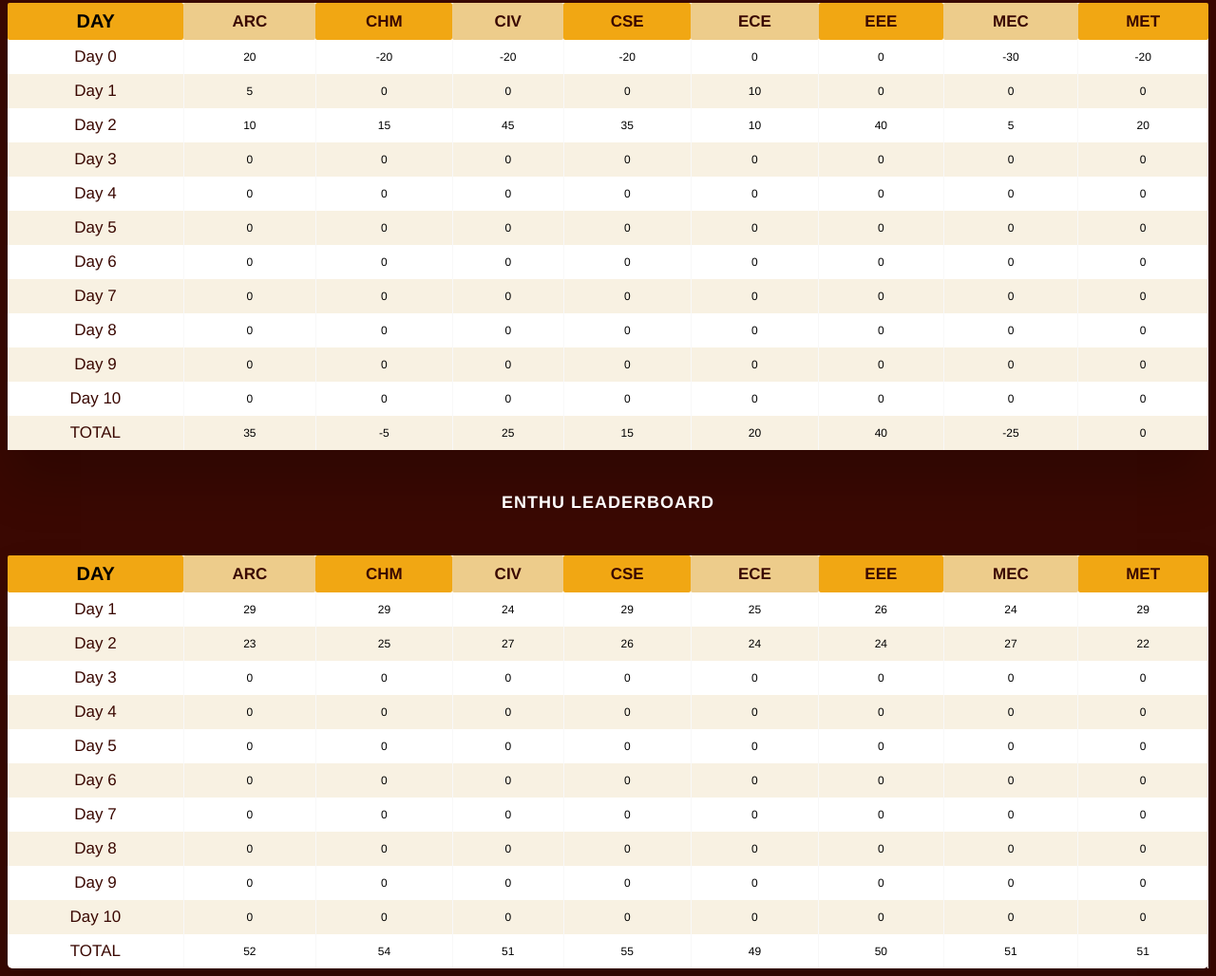
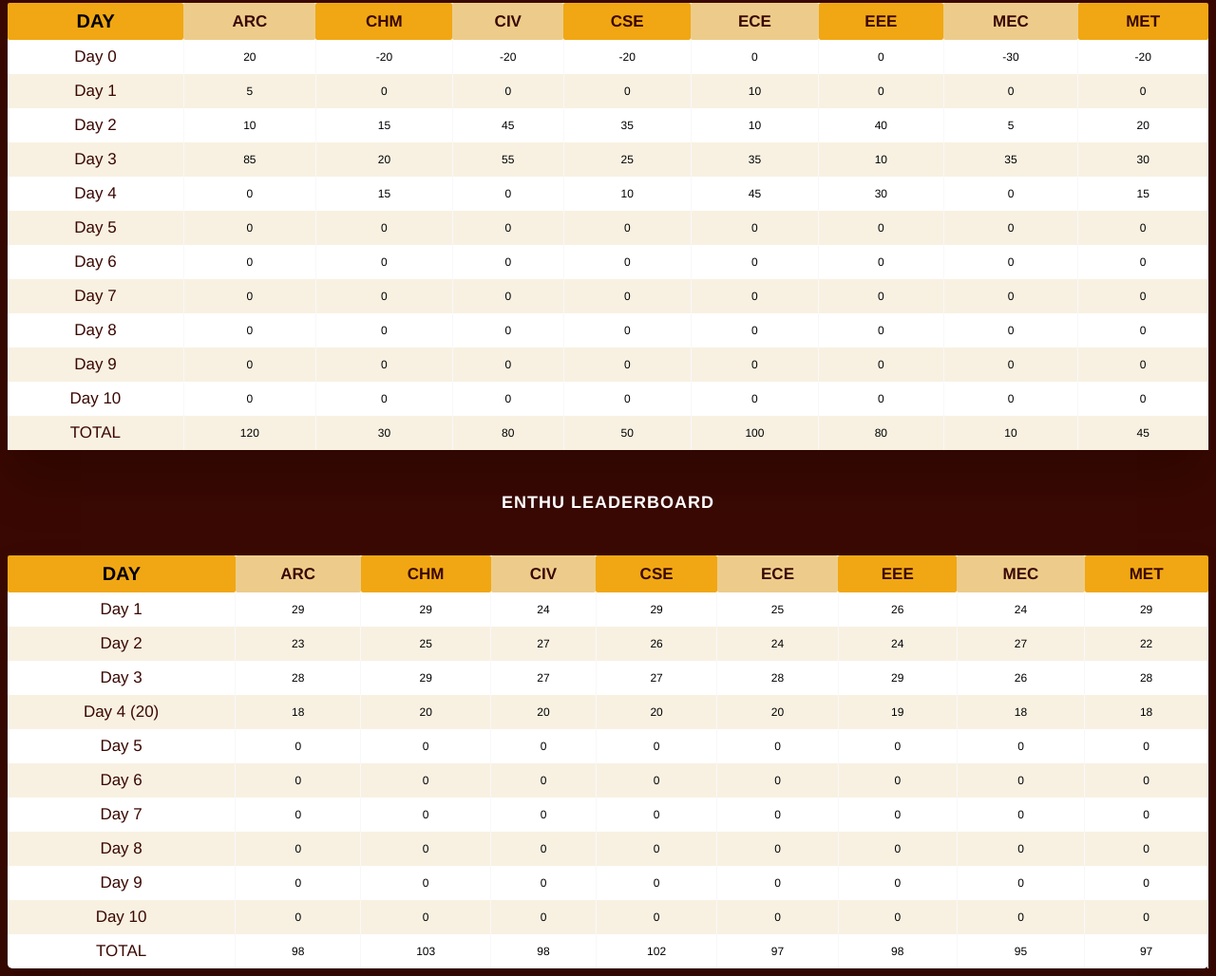
Before and after one commit to techsecvnit/IG23, a website: page scoreboard.html in a window 1280 px wide. Shown: the part 312-1340 px from the top of the page at 95% size. Drawn offline with Linux system fonts and the light colour scheme.

Commit message:
day 3 and day 4

```diff
--- a/scoreboard.html
+++ b/scoreboard.html
@@ -69,25 +69,25 @@
             </tr>
             <tr>
                 <td><div class="dayno">Day 3</div></td>
-                <td>0</td>
-                <td>0</td>
-                <td>0</td>
-                <td>0</td>
-                <td>0</td>
-                <td>0</td>
-                <td>0</td>
-                <td>0</td>
+                <td>85</td>
+                <td>20</td>
+                <td>55</td>
+                <td>25</td>
+                <td>35</td>
+                <td>10</td>
+                <td>35</td>
+                <td>30</td>
             </tr>
             <tr>
                 <td><div class="dayno">Day 4</div></td>
                 <td>0</td>
+                <td>15</td>
                 <td>0</td>
+                <td>10</td>
+                <td>45</td>
+                <td>30</td>
                 <td>0</td>
-                <td>0</td>
-                <td>0</td>
-                <td>0</td>
-                <td>0</td>
-                <td>0</td>
+                <td>15</td>
             </tr>
             <tr>
                 <td><div class="dayno">Day 5</div></td>
@@ -157,14 +157,14 @@
             </tr>
             <tr>
                 <td><div class="dayno">TOTAL</div></td>
-                <td>35</td>
-                <td>-5</td>
-                <td>25</td>
-                <td>15</td>
-                <td>20</td>
-                <td>40</td>
-                <td>-25</td>
-                <td>0</td>
+                <td>120</td>
+                <td>30</td>
+                <td>80</td>
+                <td>50</td>
+                <td>100</td>
+                <td>80</td>
+                <td>10</td>
+                <td>45</td>
             </tr>
             <tbody>
         </table>
@@ -215,25 +215,25 @@
             </tr>
             <tr>
                 <td><div class="dayno">Day 3</div></td>
-                <td>0</td>
-                <td>0</td>
-                <td>0</td>
-                <td>0</td>
-                <td>0</td>
-                <td>0</td>
-                <td>0</td>
-                <td>0</td>
+                <td>28</td>
+                <td>29</td>
+                <td>27</td>
+                <td>27</td>
+                <td>28</td>
+                <td>29</td>
+                <td>26</td>
+                <td>28</td>
             </tr>
             <tr>
-                <td><div class="dayno">Day 4</div></td>
-                <td>0</td>
-                <td>0</td>
-                <td>0</td>
-                <td>0</td>
-                <td>0</td>
-                <td>0</td>
-                <td>0</td>
-                <td>0</td>
+                <td><div class="dayno">Day 4 (20)</div></td>
+                <td>18</td>
+                <td>20</td>
+                <td>20</td>
+                <td>20</td>
+                <td>20</td>
+                <td>19</td>
+                <td>18</td>
+                <td>18</td>
             </tr>
             <tr>
                 <td><div class="dayno">Day 5</div></td>
@@ -303,14 +303,14 @@
             </tr>
             <tr>
                 <td><div class="dayno">TOTAL</div></td>
-                <td>52</td>
-                <td>54</td>
-                <td>51</td>
-                <td>55</td>
-                <td>49</td>
-                <td>50</td>
-                <td>51</td>
-                <td>51</td>
+                <td>98</td>
+                <td>103</td>
+                <td>98</td>
+                <td>102</td>
+                <td>97</td>
+                <td>98</td>
+                <td>95</td>
+                <td>97</td>
             </tr>
             <tbody>
         </table>
```
